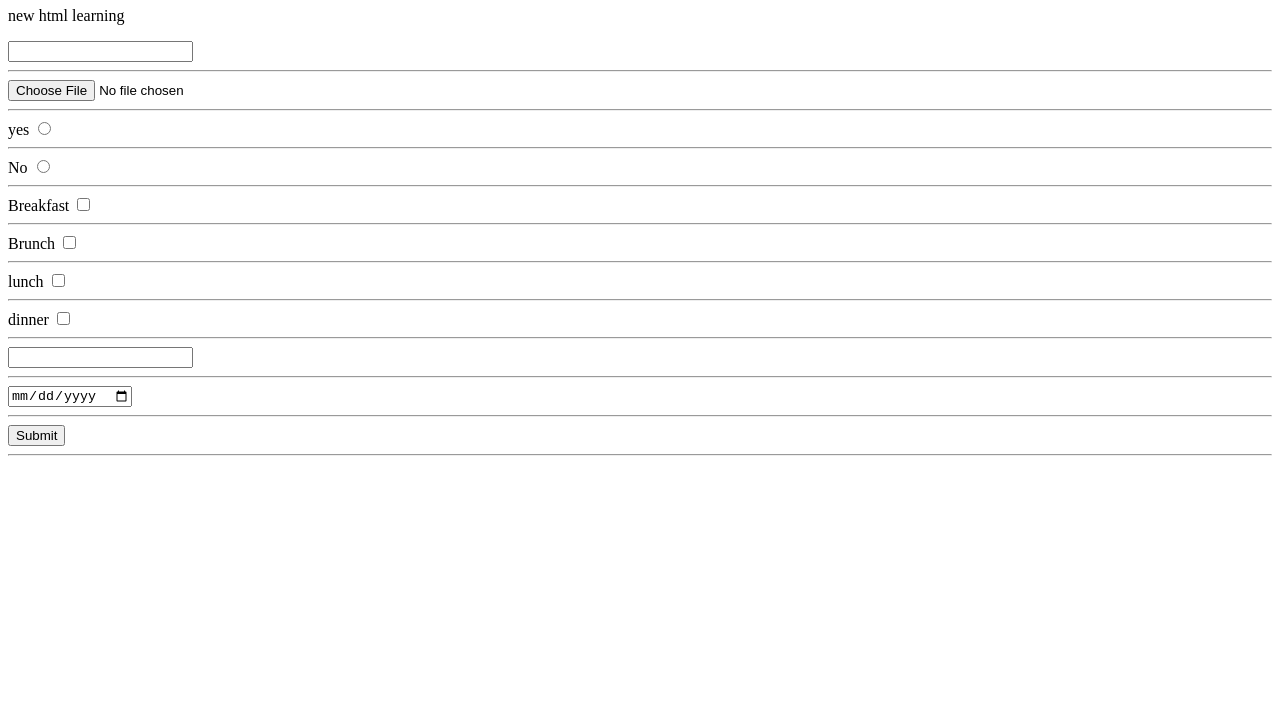
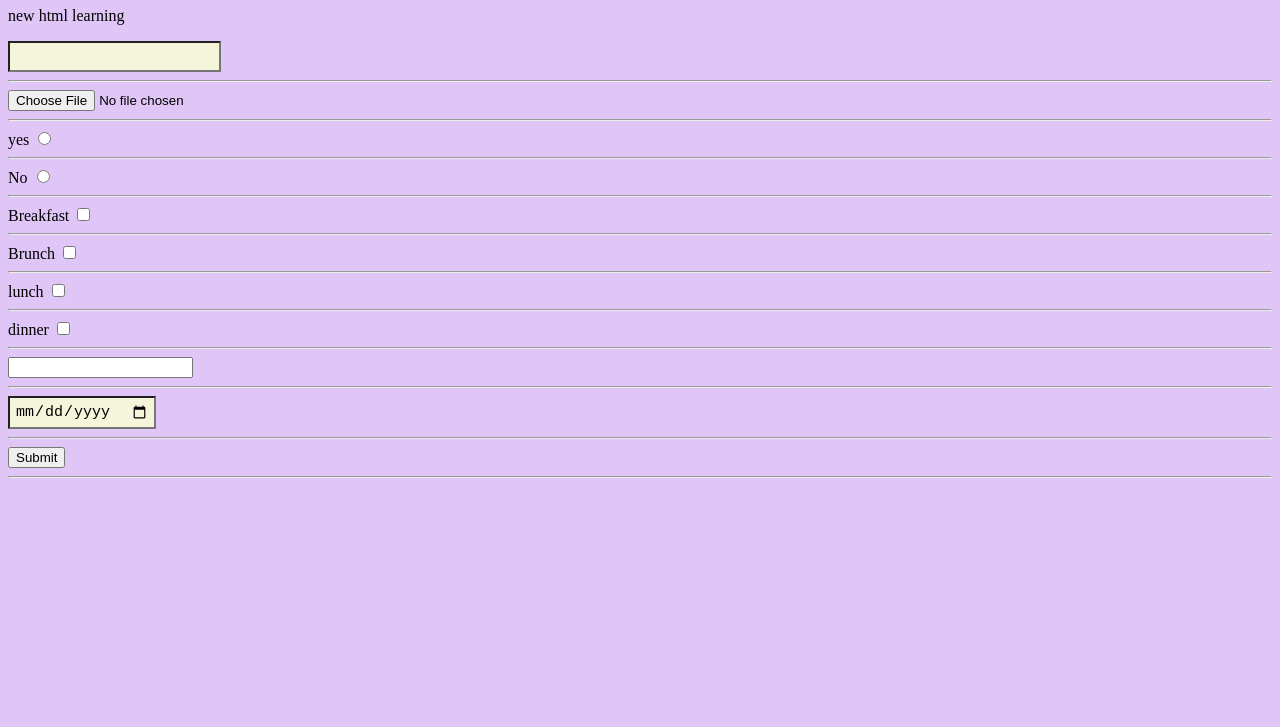
Before and after one commit to raginimegala/HTML_CSS_repo, a plain HTML site: page Index.html in a window 1280 px wide. Shown: the part 73-800 px from the top of the page. Drawn offline with Linux system fonts and the light colour scheme.

Commit message:
first css added

```diff
--- /dev/null
+++ b/CSS/Index.css
@@ -0,0 +1,10 @@
+body {
+    background-color: rgb(223, 198, 247);
+}
+
+.large-inputs{
+
+    background-color: beige;
+    padding: 5px;
+    font-size: 15px;
+}
--- a/Index.html
+++ b/Index.html
@@ -4,12 +4,14 @@
     <meta charset="UTF-8">
     <meta name="viewport" content="width=device-width, initial-scale=1.0">
     <title>First Html</title>
+
+    <link rel="stylesheet" href="./CSS/Index.css"/>
 </head>
 <body>
     <h1>learn</h1>
     <p>new html learning</p>
     <!-- <p>pushed to github</p> -->
-     <input type="text"><hr />
+     <input type="text" class="large-inputs"><hr />
      <input type="file"><hr/>
 
         <label for="animal">yes </label>
@@ -31,7 +33,7 @@
 
      <input type="password"><hr/>
 
-     <input type="date"><hr/>
+     <input type="date" class="large-inputs"><hr/>
 
      <input type="submit"><hr/>
 </body>
```
